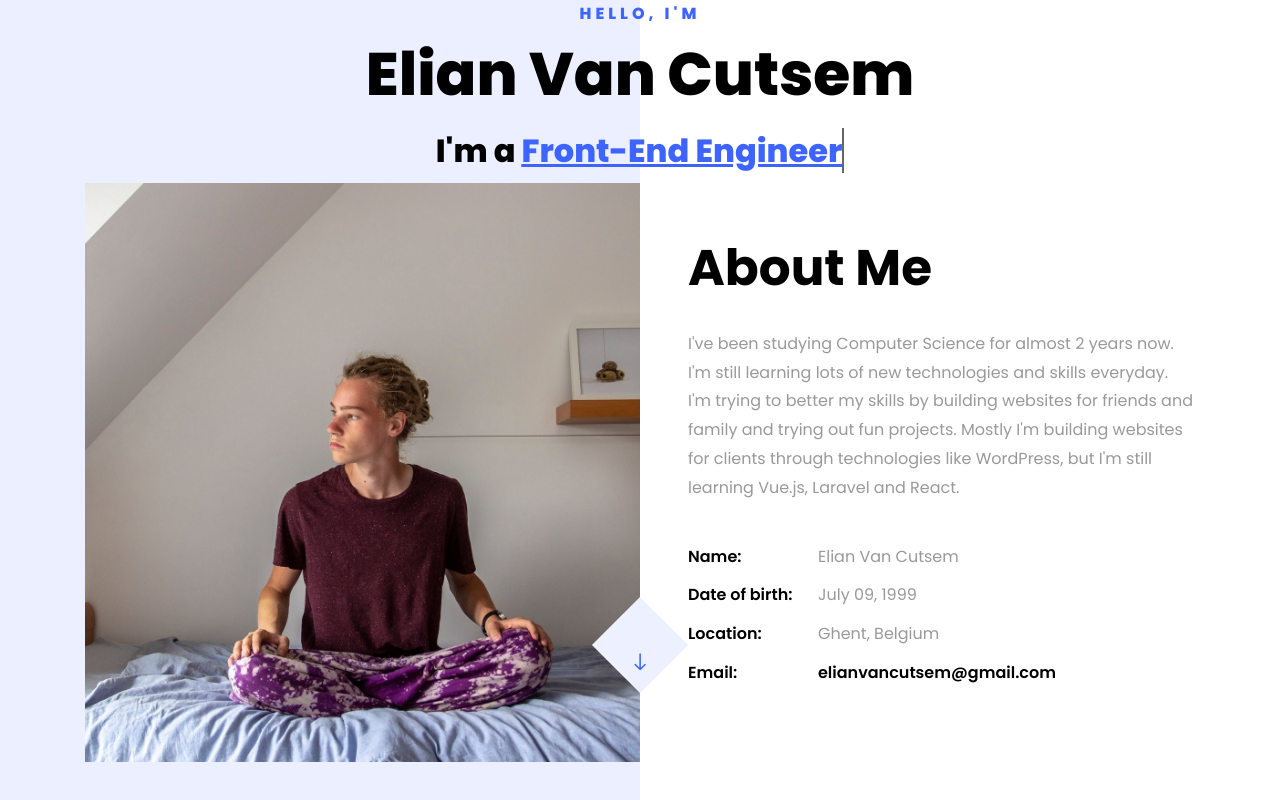
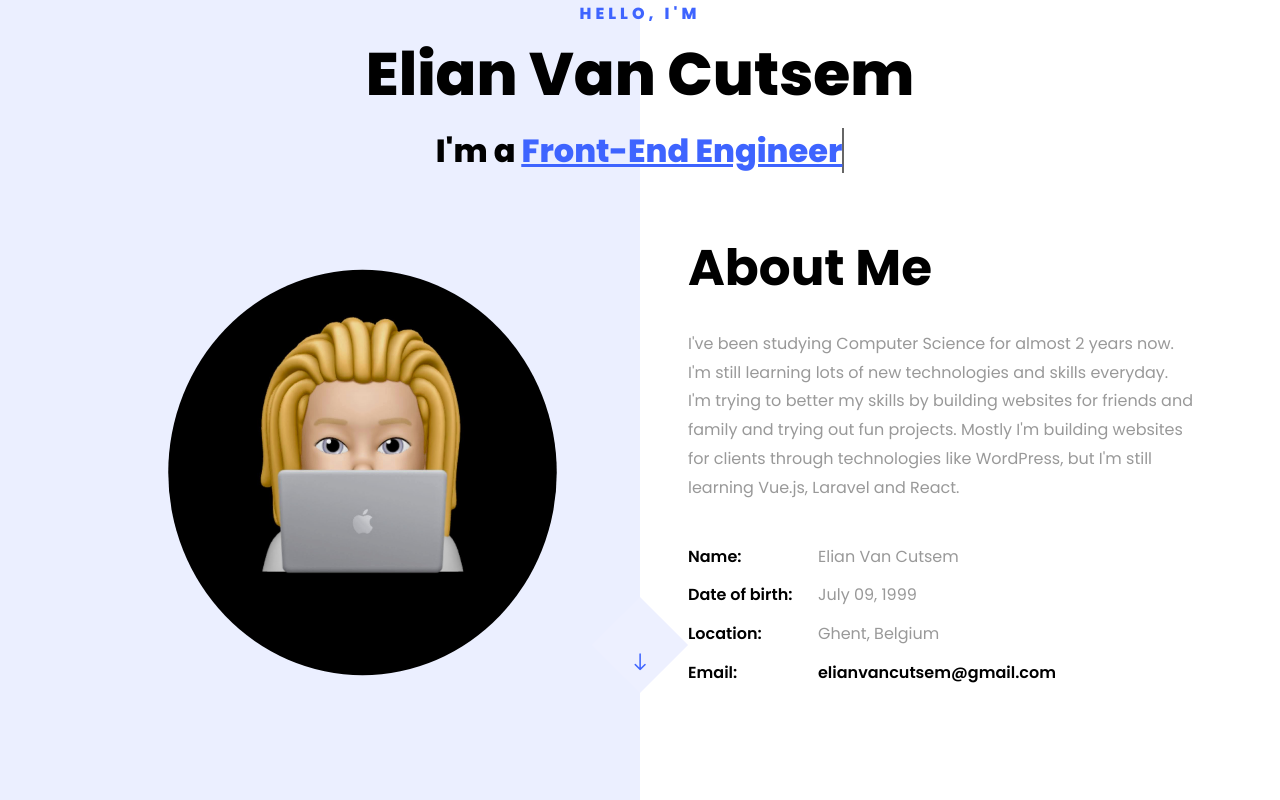
Before and after one commit to ElianCodes/ElianCodes-frontend, a Vue app: page / in a window 1280 px wide. Shown: the top 800 px of the page. Built offline with nearby package versions, Linux system fonts and the light colour scheme.

Commit message:
changed about picture

```diff
--- a/src/components/About.vue
+++ b/src/components/About.vue
@@ -5,7 +5,7 @@
 				<div class="col-md-6 col-lg-6 d-flex">
 					<div class="img-about img d-flex align-items-stretch">
 						<div class="overlay"></div>
-						<div class="img d-flex align-self-stretch align-items-center" style="background-image:url(images/about.jpg);"></div>
+						<div class="img d-flex align-self-stretch align-items-center" style="background-image:url(images/about2.jpg); border-radius: 50%; transform: scale(0.7)"></div>
 					</div>
 				</div>
 				<div class="col-md-6 col-lg-6 pl-md-5 py-5">
```
Also changed, not shown: public/images/about2.jpg (added), 7 other files (tests, documents, lock files or other folders).
